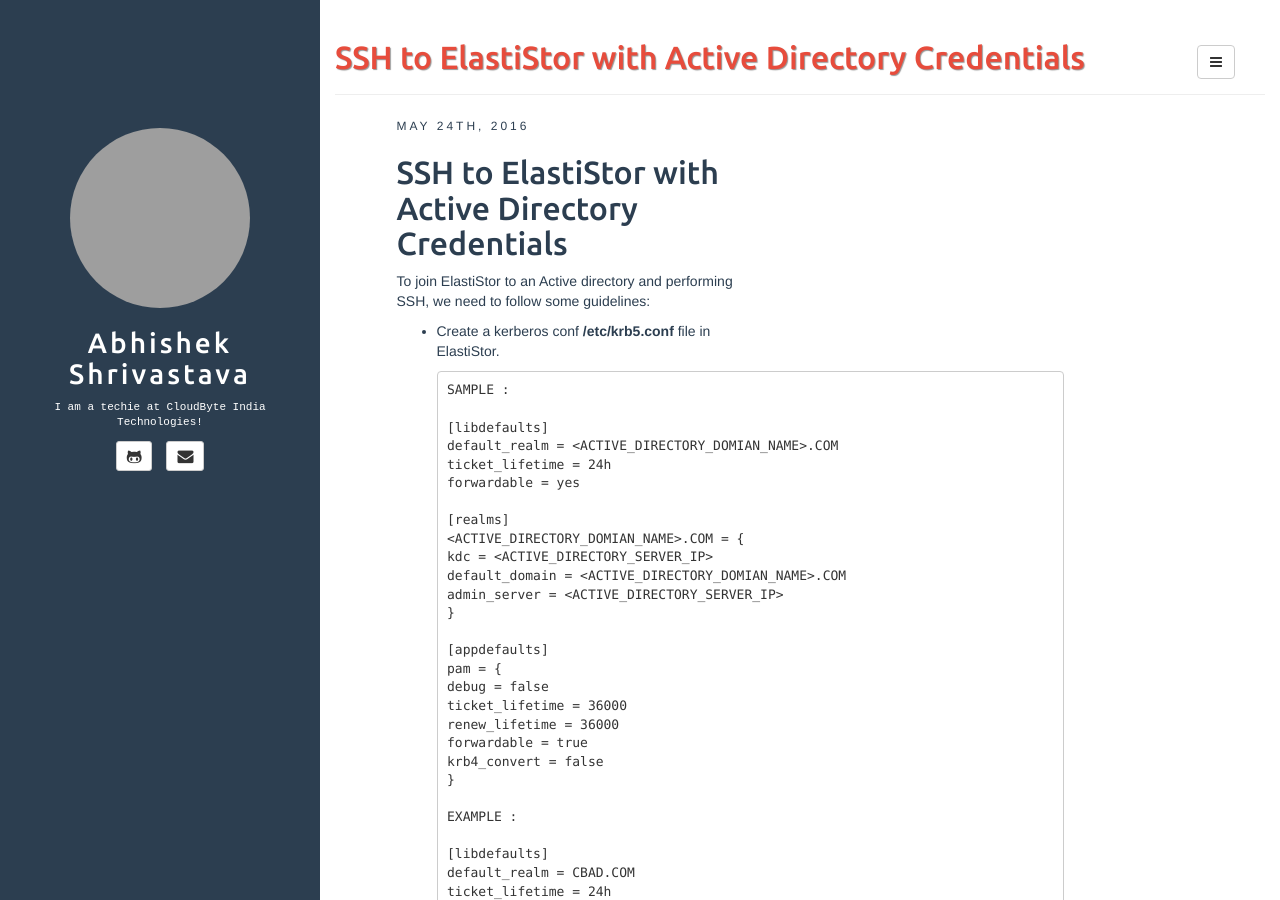
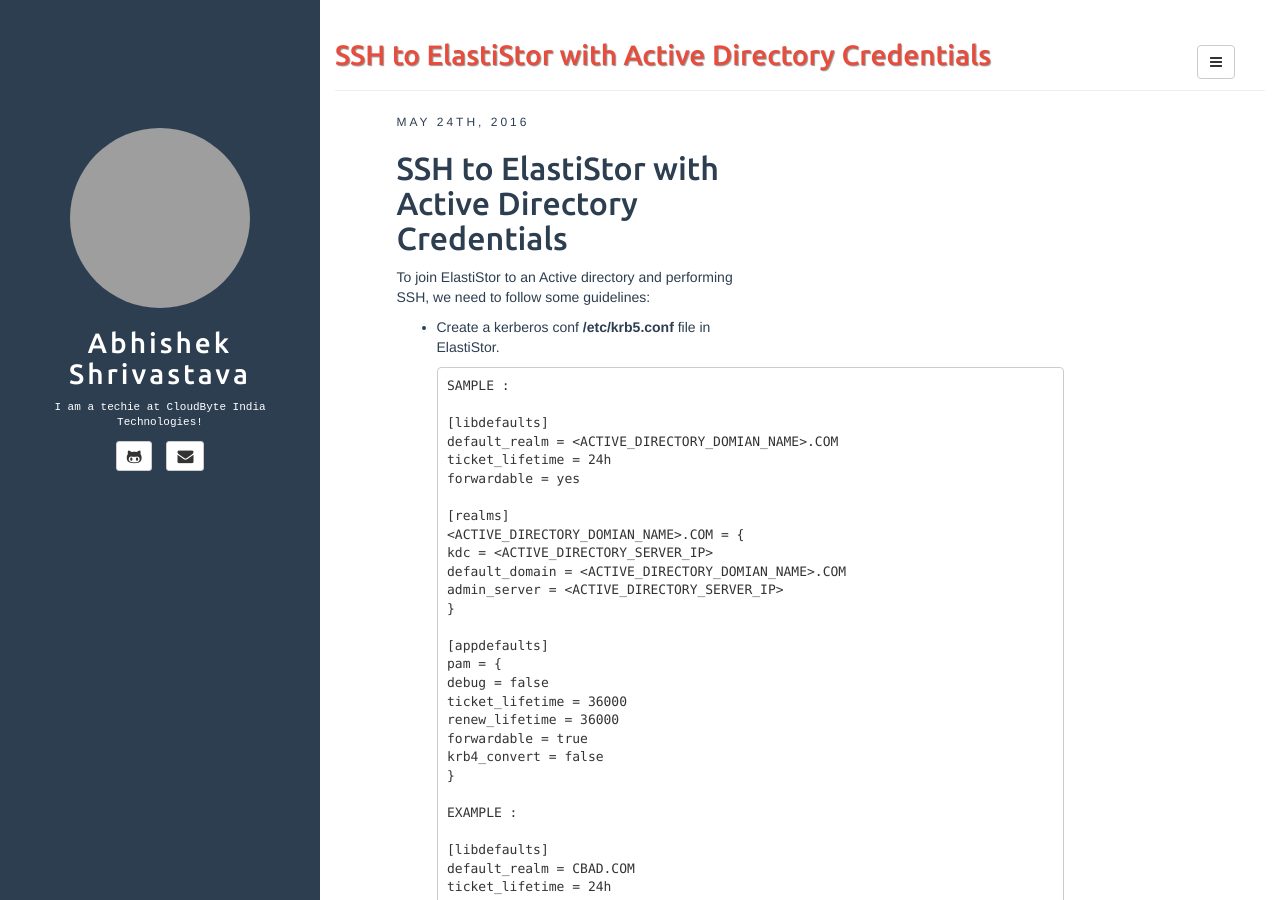
Before and after one commit to AbhiCloudbyte/magicbox, a Jekyll site: the page built from _posts/2016-05-24-SSH-to-ElastiStor-with-Active-Directory-Credentials.md, in a window 1280 px wide and 900 px high. Built offline with Jekyll 4.4.1, drawn with Linux system fonts in a browser that asks for light colours; comment, search, counter and statistics services are not loaded; grey boxes are pictures that could not be loaded.

Commit message:
Update post.html

```diff
--- a/_includes/post.html
+++ b/_includes/post.html
@@ -1,5 +1,5 @@
 <div class="page-header">
-  <h1>{{ page.title }} {% if page.tagline %}<small>{{page.tagline}}</small>{% endif %}</h1>
+  <h2>{{ page.title }} {% if page.tagline %}<small>{{page.tagline}}</small>{% endif %}</h2>
 </div>
 
 <article>
```
